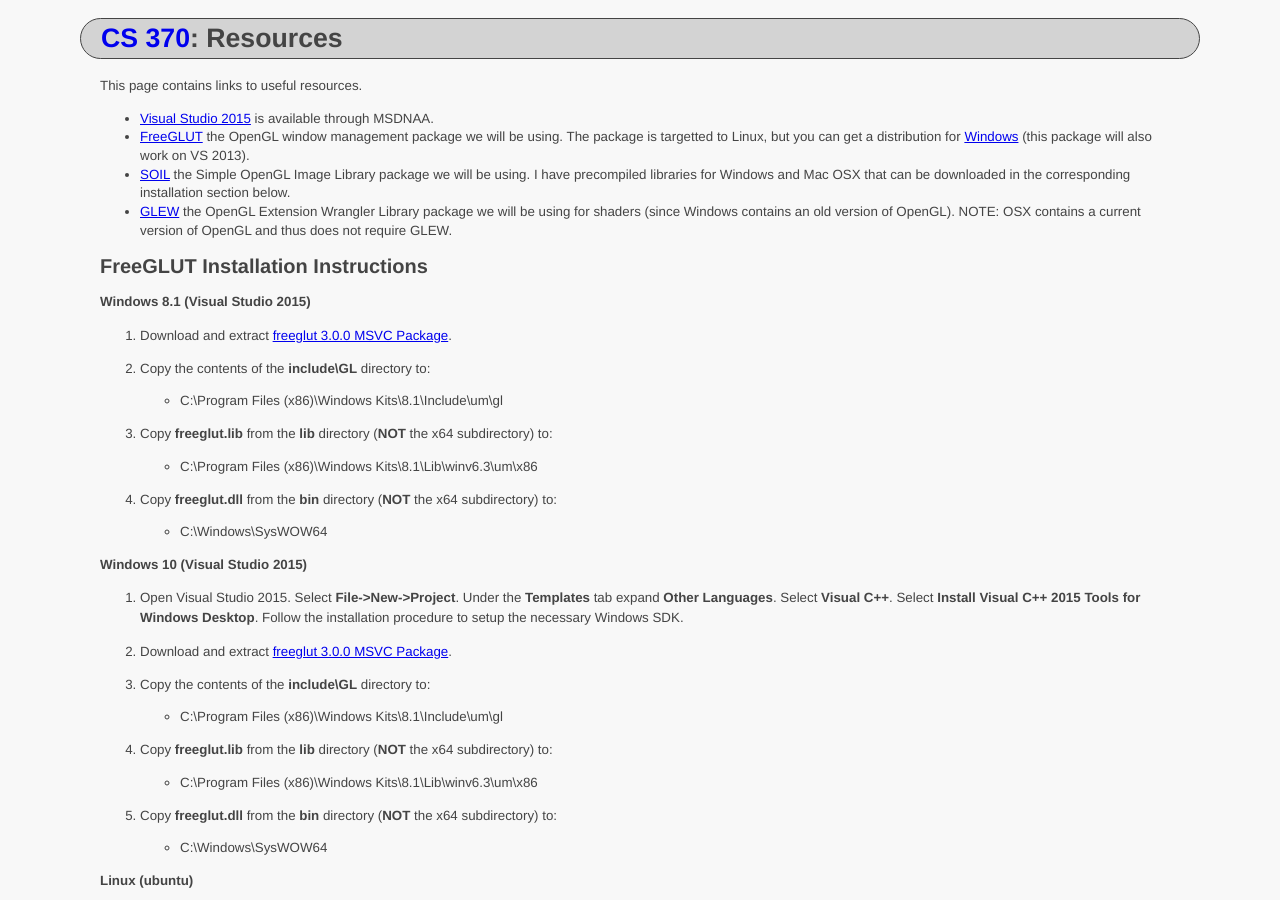
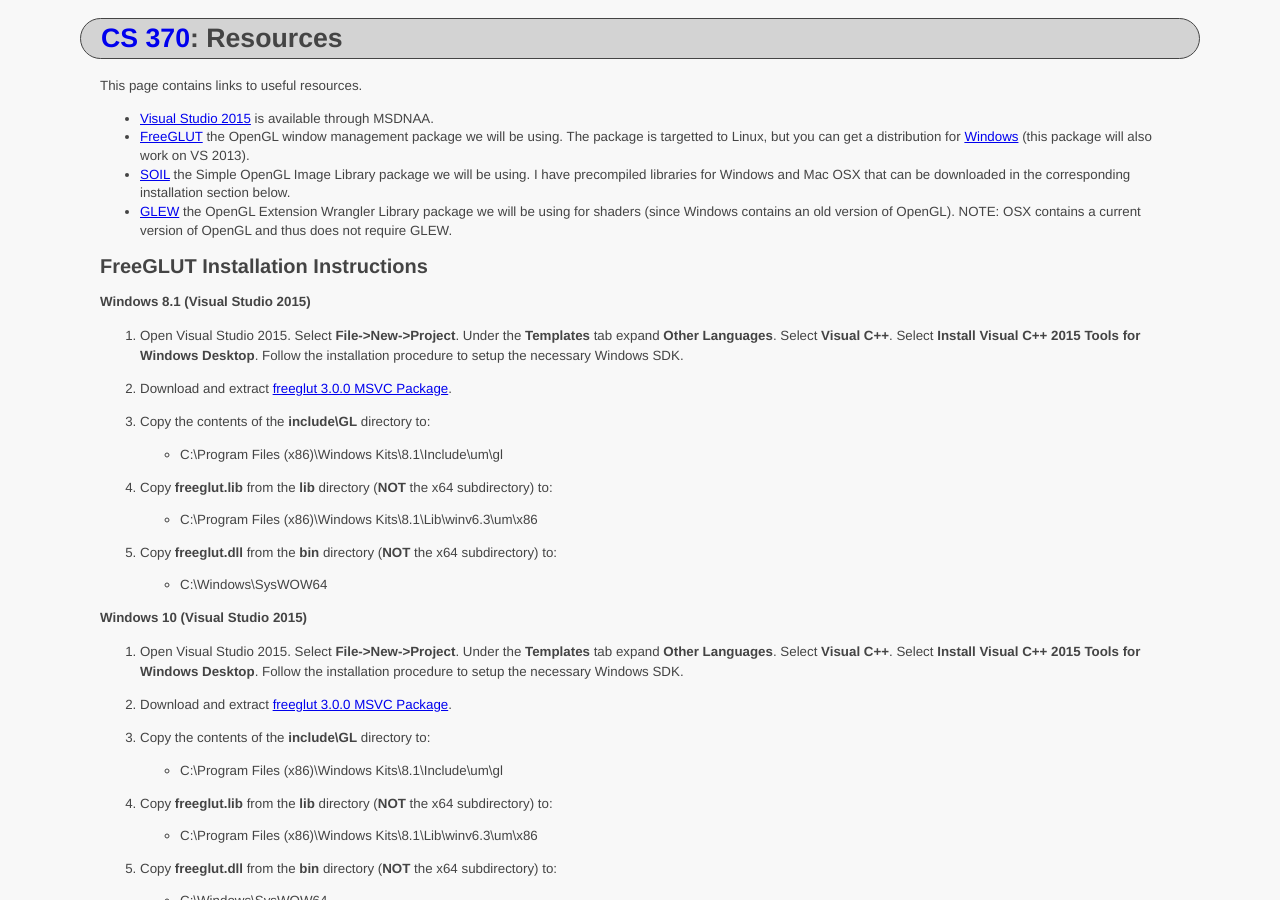
Before and after one commit to ycpcs/cs370-fall2016, a Jekyll site: the page built from resources.md, in a window 1280 px wide and 900 px high. Built offline with Jekyll 4.4.1, drawn with Linux system fonts in a browser that asks for light colours.

Commit message:
update resources
update resources

```diff
--- a/resources.md
+++ b/resources.md
@@ -15,17 +15,19 @@ FreeGLUT Installation Instructions
 
 **Windows 8.1 (Visual Studio 2015)**
 
-1.  Download and extract [freeglut 3.0.0 MSVC Package](http://www.transmissionzero.co.uk/software/freeglut-devel/).
+1.  Open Visual Studio 2015. Select **File->New->Project**. Under the **Templates** tab expand **Other Languages**. Select **Visual C++**. Select **Install Visual C++ 2015 Tools for Windows Desktop**. Follow the installation procedure to setup the necessary Windows SDK.
 
-2.  Copy the contents of the **include\\GL** directory to:
+2.  Download and extract [freeglut 3.0.0 MSVC Package](http://www.transmissionzero.co.uk/software/freeglut-devel/).
+
+3.  Copy the contents of the **include\\GL** directory to:
 
     - C:\\Program Files (x86)\\Windows Kits\\8.1\\Include\\um\\gl
 
-3.  Copy **freeglut.lib** from the **lib** directory (**NOT** the x64 subdirectory) to:
+4.  Copy **freeglut.lib** from the **lib** directory (**NOT** the x64 subdirectory) to:
 
     - C:\\Program Files (x86)\\Windows Kits\\8.1\\Lib\\winv6.3\\um\\x86
 
-4.  Copy **freeglut.dll** from the **bin** directory (**NOT** the x64 subdirectory) to:
+5.  Copy **freeglut.dll** from the **bin** directory (**NOT** the x64 subdirectory) to:
 
     - C:\\Windows\\SysWOW64
 
```
